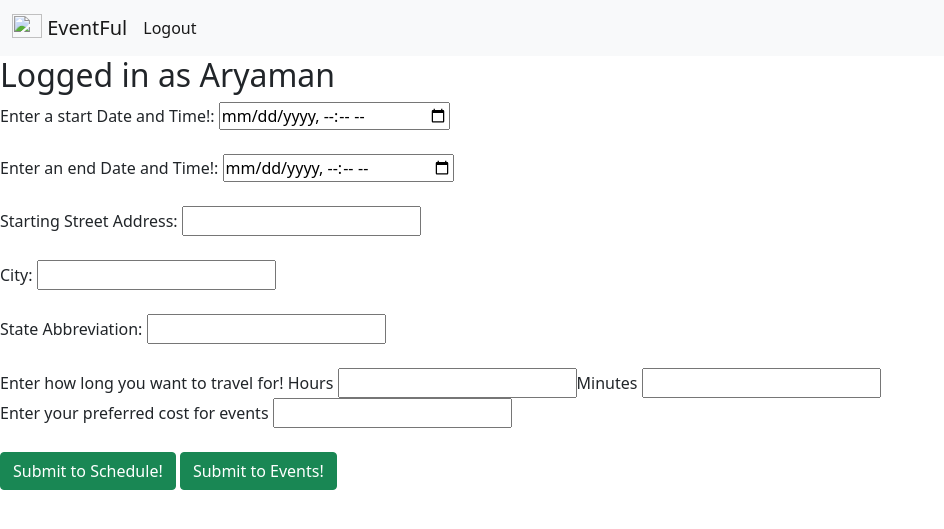
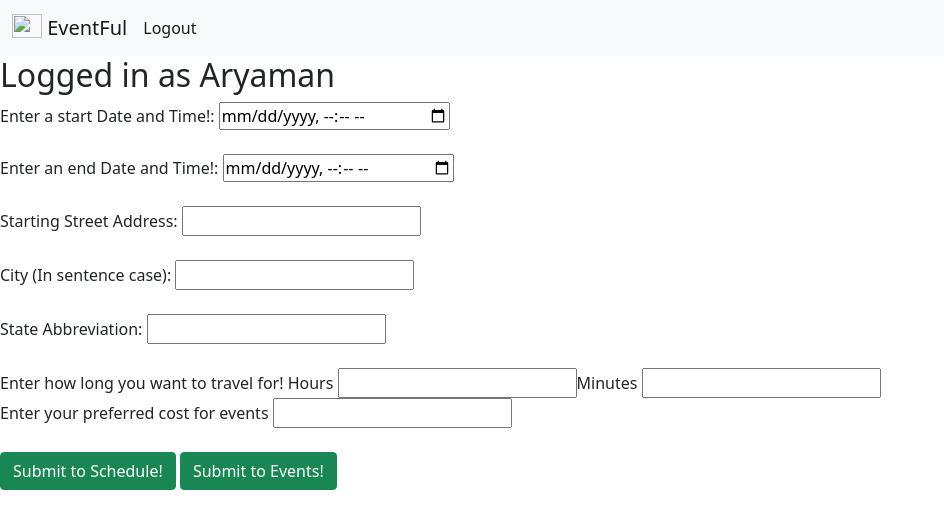
Before and after one commit to Xibrin/eventful-group-8, a Django app: page / in a window 1280 px wide. Shown: the top 529 px of the page, without its empty margins (0-944 px from the left). Run offline with Django 3.2, Linux system fonts and the light colour scheme; a user stored in the database is signed in.

Commit message:
do it this way

```diff
--- a/eventPlanner/scheduler/templates/scheduler/user.html
+++ b/eventPlanner/scheduler/templates/scheduler/user.html
@@ -19,7 +19,7 @@
         <input type = "text" name = "address">
         <br>
         <br>
-        <label for="city">City:</label>
+        <label for="city">City (In sentence case):</label>
         <input type="text" name="city">
         <br>
         <br>
```
